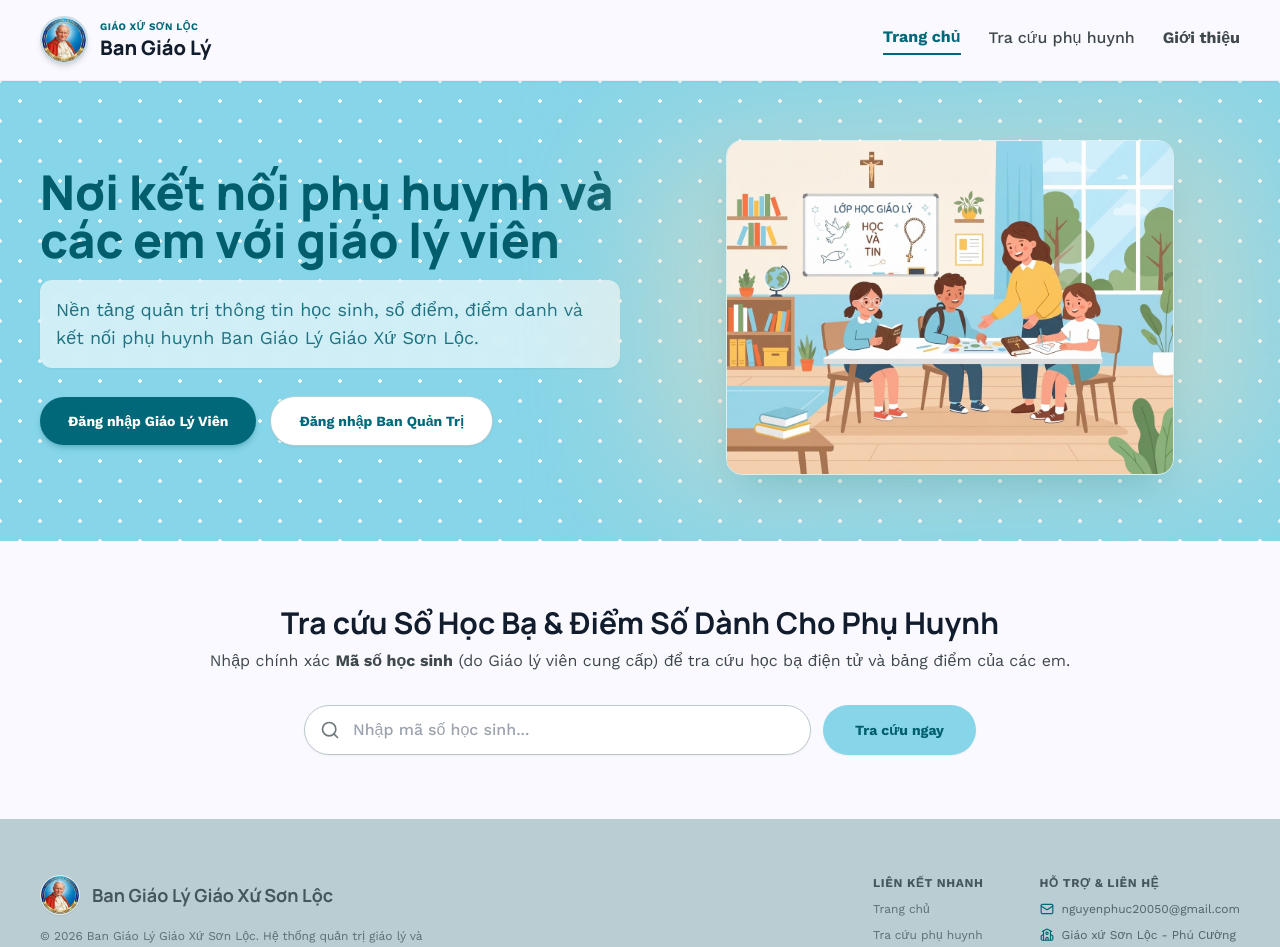
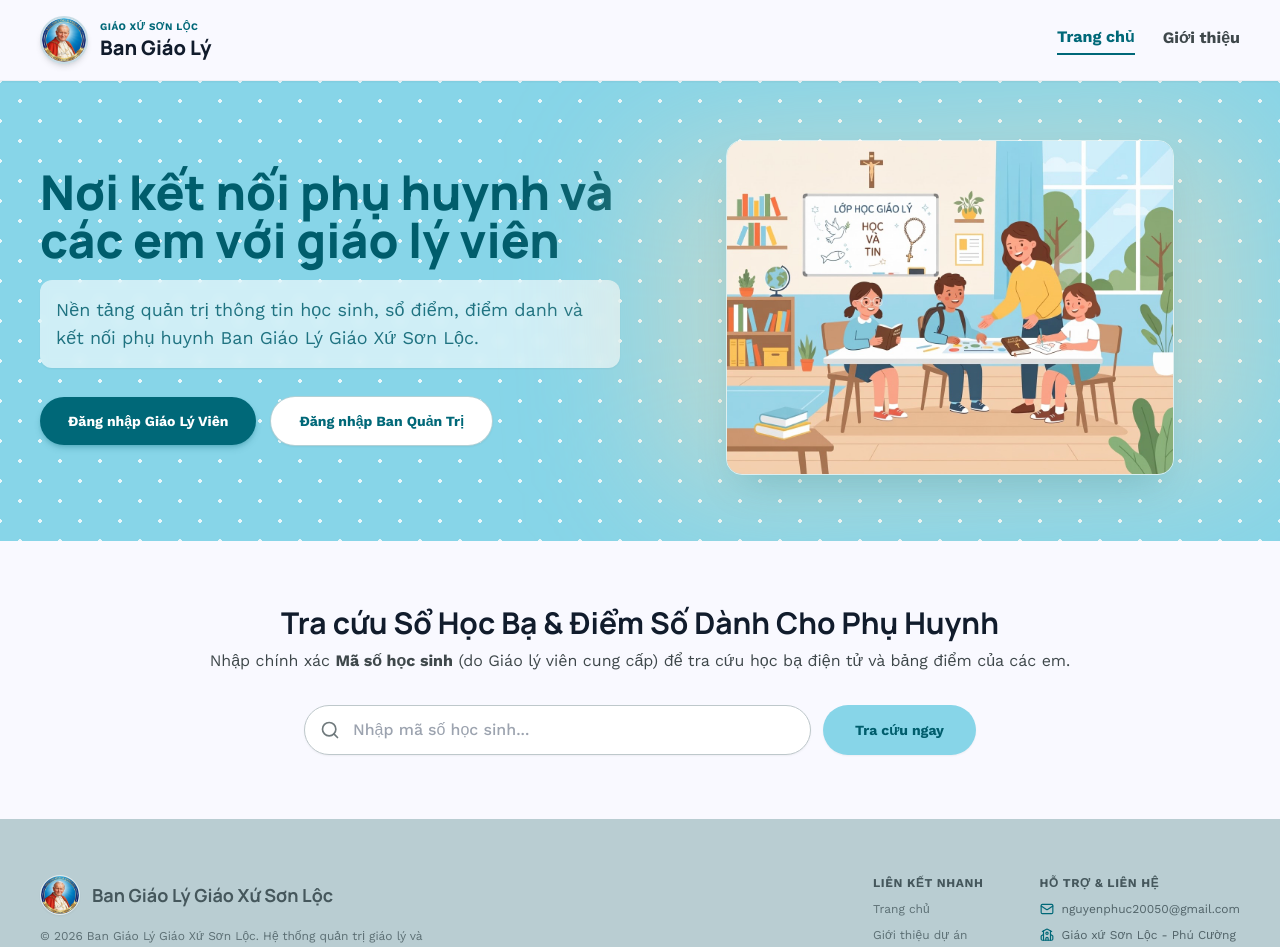
Before and after one commit to nhpucpuc/GiaoLy-web, a React (Vite) app in the folder frontend/: page / in a window 1280 px wide. Shown: the top 947 px of the page. Built offline with nearby package versions, Linux system fonts and the light colour scheme; no server answers.

Commit message:
remove button of landingpage

```diff
--- a/frontend/src/components/landing/LandingPage.tsx
+++ b/frontend/src/components/landing/LandingPage.tsx
@@ -116,15 +116,6 @@ export const LandingPage: React.FC = () => {
             >
               Trang chủ
             </button>
-            <a
-              className="text-on-surface-variant font-medium text-xs sm:text-base transition-colors duration-200 hover:text-primary pb-1"
-              href="#tra-cuu"
-              onClick={() => {
-                if (activeHeroTab === 'about') setActiveHeroTab('home');
-              }}
-            >
-              Tra cứu phụ huynh
-            </a>
             <button
               onClick={() => handleSwitchTab('about')}
               className={`font-bold text-xs sm:text-base pb-1 transition-all cursor-pointer ${
@@ -343,15 +334,6 @@ export const LandingPage: React.FC = () => {
               >
                 Trang chủ
               </button>
-              <a
-                className="text-xs text-[#45575c]/80 hover:text-primary transition-colors"
-                href="#tra-cuu"
-                onClick={() => {
-                  if (activeHeroTab === 'about') setActiveHeroTab('home');
-                }}
-              >
-                Tra cứu phụ huynh
-              </a>
               <button
                 onClick={() => handleSwitchTab('about')}
                 className="text-left text-xs text-[#45575c]/80 hover:text-primary transition-colors cursor-pointer"
```
